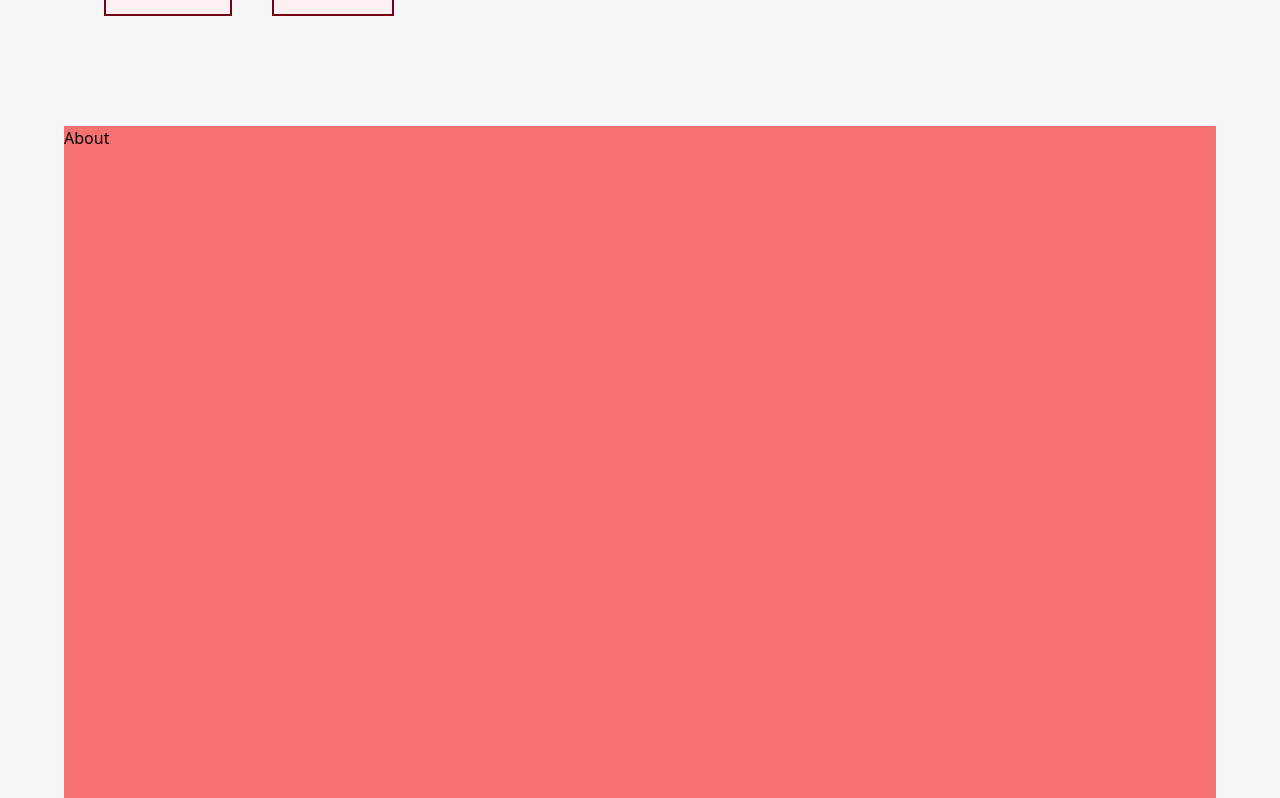
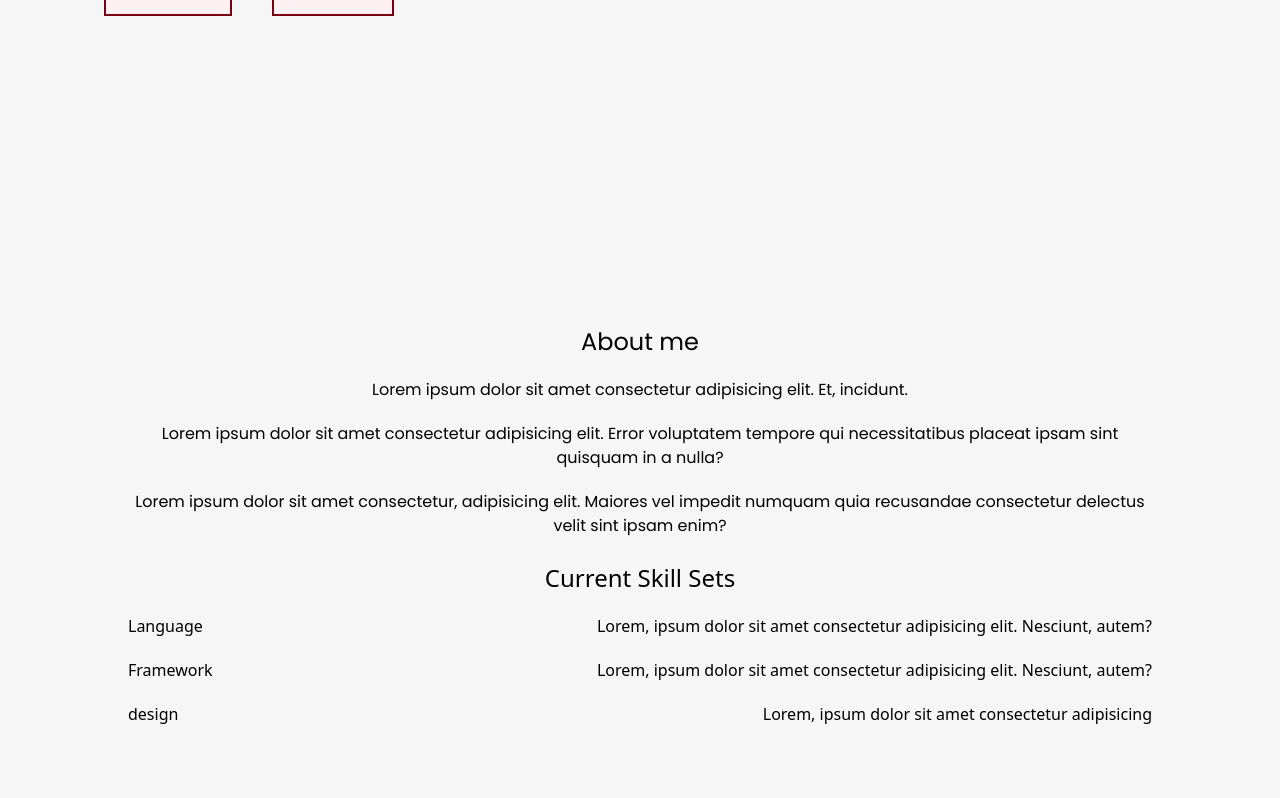
Before and after one commit to iamadityamall/personal-portfolio, a React (Create React App) app: page / in a window 1280 px wide. Shown: the part 722-1520 px from the top of the page. Built offline with nearby package versions, Linux system fonts and the light colour scheme.

Commit message:
started about section

```diff
--- a/src/components/Home/AboutSection.jsx
+++ b/src/components/Home/AboutSection.jsx
@@ -1,7 +1,53 @@
-import React from 'react'
+import React from "react";
 
 const About = () => {
-  return <div className="h-screen bg-red-400" id='about'>About</div>;
-}
+  return (
+    <main
+      className="h-screen bg-primary flex flex-col text-center justify-center space-y-6"
+      id="about"
+    >
+      {/* About Me */}
+      <section className="flex flex-col space-y-5 font-Poppins w-[80vw] mx-auto">
+        <h1 className="text-2xl">About me</h1>
+        <p>
+          Lorem ipsum dolor sit amet consectetur adipisicing elit. Et, incidunt.
+        </p>
+        <p>
+          Lorem ipsum dolor sit amet consectetur adipisicing elit. Error
+          voluptatem tempore qui necessitatibus placeat ipsam sint quisquam in a
+          nulla?
+        </p>
+        <p>
+          Lorem ipsum dolor sit amet consectetur, adipisicing elit. Maiores vel
+          impedit numquam quia recusandae consectetur delectus velit sint ipsam
+          enim?
+        </p>
+      </section>
 
-export default About
+      {/* Skill Section */}
+      <section className="flex flex-col space-y-5 w-[80vw] mx-auto">
+        <h1 className="text-2xl">Current Skill Sets</h1>
+        <div className="flex space-x-5 items-center justify-between">
+          <h3>Language</h3>
+          <p>
+            Lorem, ipsum dolor sit amet consectetur adipisicing elit. Nesciunt,
+            autem?
+          </p>
+        </div>
+        <div className="flex  items-center justify-between">
+          <h3>Framework</h3>
+          <p>
+            Lorem, ipsum dolor sit amet consectetur adipisicing elit. Nesciunt,
+            autem?
+          </p>
+        </div>
+        <div className="flex space-x-5 items-center justify-between">
+          <h3>design</h3>
+          <p>Lorem, ipsum dolor sit amet consectetur adipisicing</p>
+        </div>
+      </section>
+    </main>
+  );
+};
+
+export default About;
```
